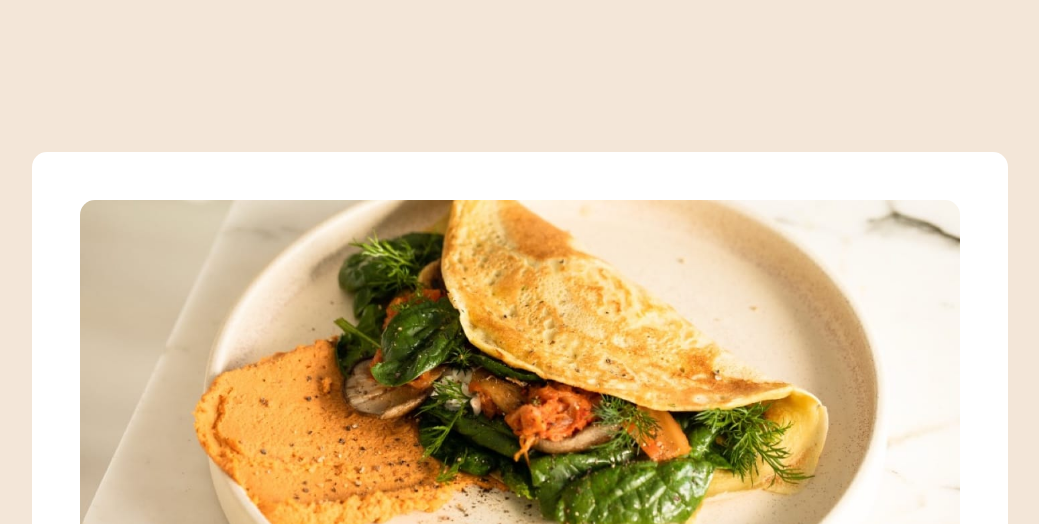
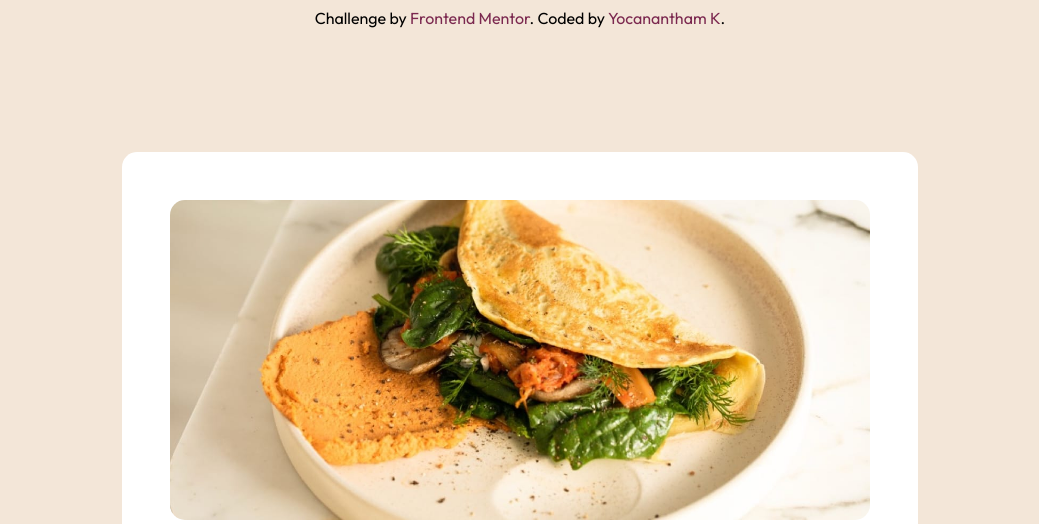
Before and after one commit to Yocanantham/Practice_receipe_pages, a plain HTML site: page index.html in a window 1280 px wide. Shown: the top 524 px of the page, without its empty margins (120-1159 px from the left). Drawn offline with Linux system fonts and the light colour scheme.

Commit message:
feat : added index.html

```diff
--- a/index.html
+++ b/index.html
@@ -120,14 +120,14 @@
                 </tr>
             </table>
           </div>
-          <div class="attribution">
-              Challenge by
-              <a
-                  href="https://www.frontendmentor.io?ref=challenge"
-                  target="_blank"
-                  >Frontend Mentor</a
-              >. Coded by <a href="https://github.com/Yocanantham">Yocanantham</a>.
-          </div>
         </main>
+        <div class="footer">
+            Challenge by
+            <a
+                href="https://www.frontendmentor.io?ref=challenge"
+                target="_blank"
+                >Frontend Mentor</a
+            >. Coded by <a href="https://github.com/Yocanantham">Yocanantham K</a>.
+        </div>
     </body>
 </html>
--- a/style.css
+++ b/style.css
@@ -4,10 +4,11 @@
 body {
     font-family: "Outfit", sans-serif;
     background-color: hsl(30, 54%, 90%);
-    min-width: 375px;
-    max-width: 1440px;
     font-size: 16;
     padding: 9rem;
+    display: flex;
+    justify-content: center;
+    align-items: center;
 }
 
 li {
@@ -27,7 +28,8 @@ main {
     background-color: hsl(0, 0%, 100%);
     padding: 3rem 3rem;
     border-radius: 15px;
-    min-width: 50%;
+    min-width: 400px;
+    max-width: 700px;
 }
 .young {
     font-family: "Young Serif", serif;
@@ -68,3 +70,23 @@ td {
     padding: 0.5rem;
     border-bottom: 0.5px solid hsl(30, 18%, 87%);
 }
+
+.footer {
+    position: absolute;
+    top: 0px;
+    width: 100vw;
+    padding: 0.5rem;
+    text-align: center;
+}
+
+.footer a {
+    text-decoration: none;
+    color: hsl(332, 51%, 32%);
+}
+
+.footer a:hover, .footer a:focus {
+    background-color: hsl(330, 100%, 98%);
+    color: hsl(332, 51%, 32%);
+    padding: 0.5rem;
+    font-weight: 600;
+}
```
